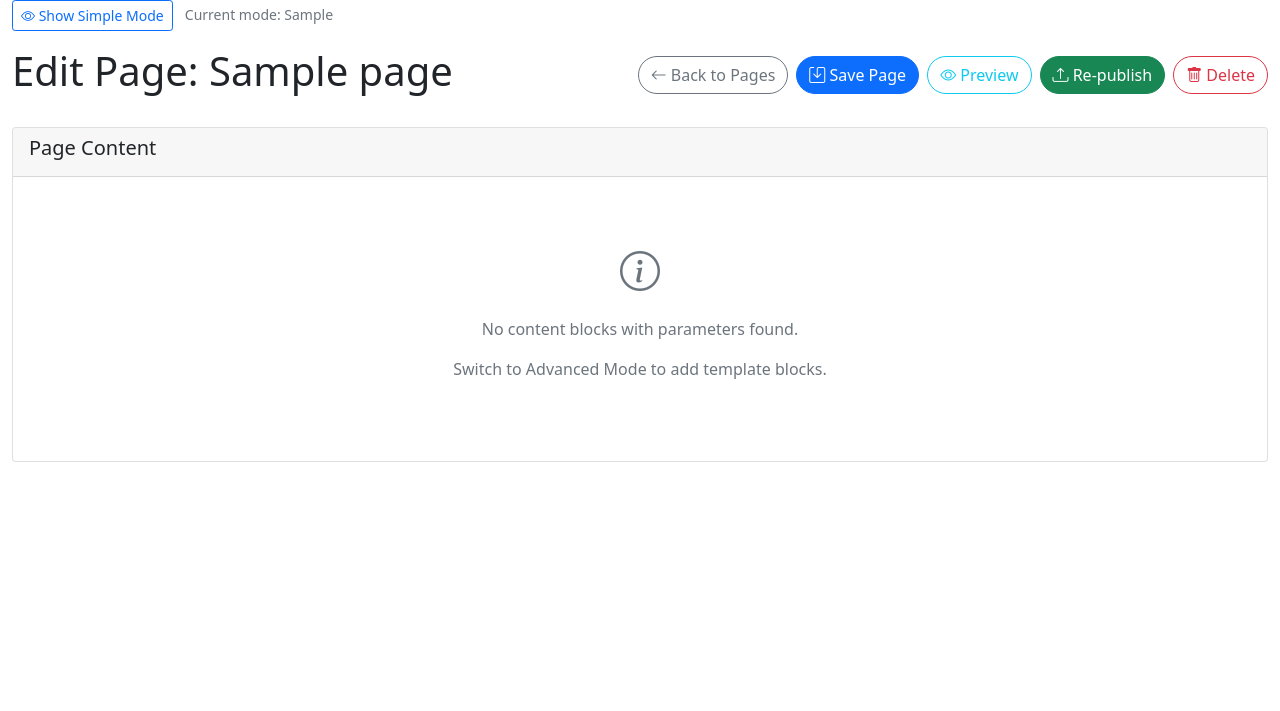
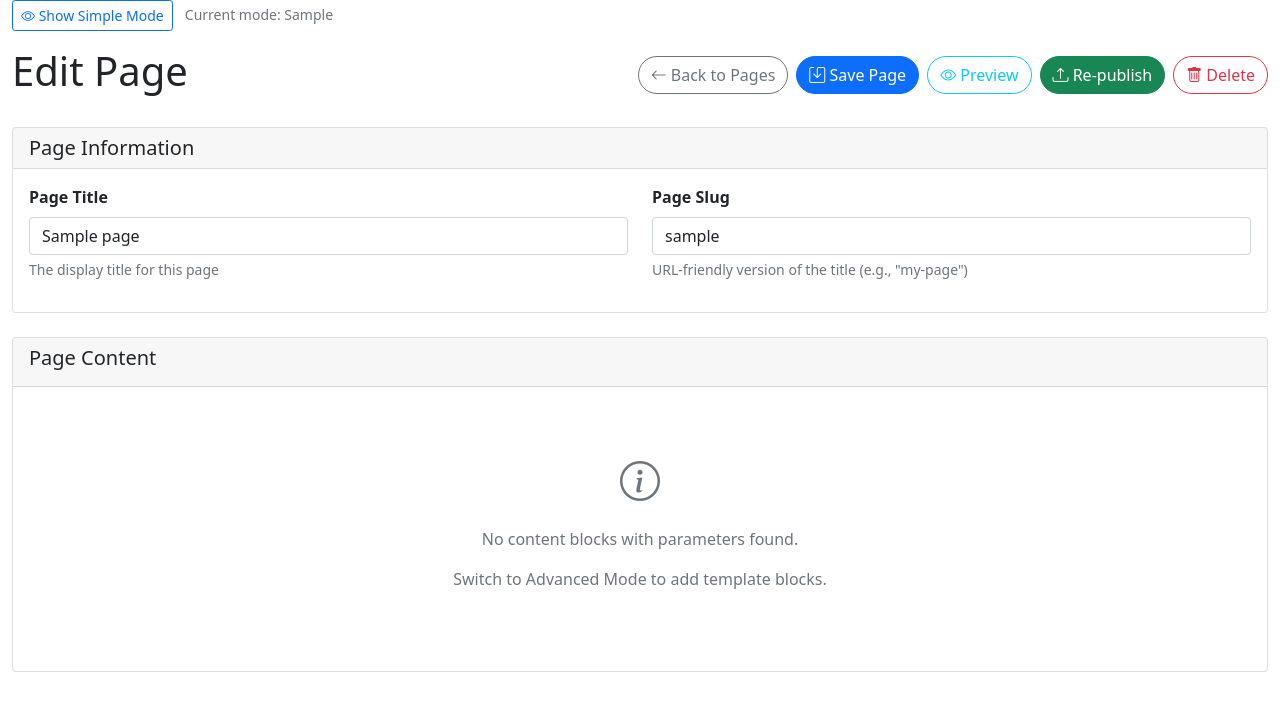
Before and after one commit to oskarst/freedomCms, a Flask app: page /admin/pages/1/edit in a window 1280 px wide. Shown: the part 56-767 px from the top of the page. Run offline with Flask 3, Linux system fonts and the light colour scheme; the visitor is signed in with stand-in values (Sample User, id 1); data comes from the database, SQL or seed files in the repository; tables that the repository leaves empty hold one stand-in row (values such as "Sample post").

Commit message:
page title and slug etiding

```diff
--- a/cms/templates/pages/edit.html
+++ b/cms/templates/pages/edit.html
@@ -29,13 +29,13 @@
         </div>
     </div>
 
-    <form method="post" id="pageForm">
+    <form method="post" id="pageForm" onsubmit="return validatePageForm()">
         <input type="hidden" name="action" value="save">
 
         <div class="row">
             <div class="col-12">
                 <div class="d-flex justify-content-between align-items-center mb-4">
-                    <h1>Edit Page: {{ page.title }}</h1>
+                    <h1>Edit Page</h1>
                     <div class="d-flex gap-2">
                         <a href="{{ url_for('pages.pages') }}" class="btn btn-outline-secondary rounded-pill">
                             <i class="bi bi-arrow-left"></i> Back to Pages
@@ -54,6 +54,37 @@
                                 onclick="return confirm('Are you sure you want to delete this page?')">
                             <i class="bi bi-trash"></i> Delete
                         </button>
+                    </div>
+                </div>
+            </div>
+        </div>
+
+        <!-- Page Title and Slug Section -->
+        <div class="row mb-4">
+            <div class="col-12">
+                <div class="card">
+                    <div class="card-header">
+                        <h5 class="mb-0">Page Information</h5>
+                    </div>
+                    <div class="card-body">
+                        <div class="row">
+                            <div class="col-md-6">
+                                <div class="mb-3">
+                                    <label for="page_title" class="form-label fw-bold">Page Title</label>
+                                    <input type="text" class="form-control" id="page_title" name="page_title"
+                                           value="{{ page.title }}" required oninput="generateSlug()">
+                                    <div class="form-text">The display title for this page</div>
+                                </div>
+                            </div>
+                            <div class="col-md-6">
+                                <div class="mb-3">
+                                    <label for="page_slug" class="form-label fw-bold">Page Slug</label>
+                                    <input type="text" class="form-control" id="page_slug" name="page_slug"
+                                           value="{{ page.slug }}" required>
+                                    <div class="form-text">URL-friendly version of the title (e.g., "my-page")</div>
+                                </div>
+                            </div>
+                        </div>
                     </div>
                 </div>
             </div>
@@ -584,6 +615,79 @@ function toggleBlockContent(blockId) {
         }, 100);
     }
 }
+
+// Generate slug from title
+function generateSlug() {
+    const titleInput = document.getElementById('page_title');
+    const slugInput = document.getElementById('page_slug');
+
+    if (titleInput && slugInput) {
+        // Only auto-generate if slug is empty or matches the previous title
+        const currentTitle = titleInput.value;
+        const currentSlug = slugInput.value;
+
+        // Simple slug generation (convert to lowercase, replace spaces with hyphens, remove special chars)
+        const generatedSlug = currentTitle
+            .toLowerCase()
+            .replace(/[^a-z0-9\s-]/g, '') // Remove special characters except spaces and hyphens
+            .replace(/\s+/g, '-') // Replace spaces with hyphens
+            .replace(/-+/g, '-') // Replace multiple hyphens with single hyphen
+            .replace(/^-|-$/g, ''); // Remove leading/trailing hyphens
+
+        // Only update if slug is empty or if it looks like it was auto-generated
+        if (!currentSlug || currentSlug === slugifyPreviousTitle) {
+            slugInput.value = generatedSlug;
+        }
+
+        // Store the current title for next comparison
+        slugifyPreviousTitle = currentTitle;
+    }
+}
+
+// Store previous title for slug generation comparison
+let slugifyPreviousTitle = '';
+
+// Validate page form before submission
+function validatePageForm() {
+    const titleInput = document.getElementById('page_title');
+    const slugInput = document.getElementById('page_slug');
+
+    if (!titleInput || !slugInput) {
+        return true; // Let server handle validation if elements not found
+    }
+
+    const title = titleInput.value.trim();
+    const slug = slugInput.value.trim();
+
+    if (!title) {
+        alert('Page title is required');
+        titleInput.focus();
+        return false;
+    }
+
+    if (!slug) {
+        alert('Page slug is required');
+        slugInput.focus();
+        return false;
+    }
+
+    // Validate slug format (only lowercase letters, numbers, and hyphens)
+    const slugPattern = /^[a-z0-9-]+$/;
+    if (!slugPattern.test(slug)) {
+        alert('Page slug can only contain lowercase letters, numbers, and hyphens');
+        slugInput.focus();
+        return false;
+    }
+
+    // Check for consecutive hyphens or leading/trailing hyphens
+    if (slug.includes('--') || slug.startsWith('-') || slug.endsWith('-')) {
+        alert('Page slug cannot have consecutive hyphens or start/end with hyphens');
+        slugInput.focus();
+        return false;
+    }
+
+    return true;
+}
 </script>
 <link rel="stylesheet" href="https://cdnjs.cloudflare.com/ajax/libs/codemirror/5.65.16/codemirror.min.css">
 <link rel="stylesheet" href="https://cdnjs.cloudflare.com/ajax/libs/codemirror/5.65.16/theme/neo.min.css">
--- a/cms/views/pages.py
+++ b/cms/views/pages.py
@@ -460,6 +460,28 @@ def edit_page(page_id):
             return redirect(url_for('pages.edit_page', page_id=page_id))
 
         elif action == 'save':
+            # Update page title and slug
+            page_title = request.form.get('page_title', '').strip()
+            page_slug = request.form.get('page_slug', '').strip()
+
+            if not page_title:
+                flash('Page title is required', 'error')
+                return redirect(url_for('pages.edit_page', page_id=page_id))
+
+            if not page_slug:
+                flash('Page slug is required', 'error')
+                return redirect(url_for('pages.edit_page', page_id=page_id))
+
+            # Check if slug already exists (excluding current page)
+            cursor.execute('SELECT id FROM pages WHERE slug = ? AND id != ?', (page_slug, page_id))
+            if cursor.fetchone():
+                flash('Page with this slug already exists', 'error')
+                return redirect(url_for('pages.edit_page', page_id=page_id))
+
+            # Update page title and slug
+            cursor.execute('UPDATE pages SET title = ?, slug = ?, updated_at = CURRENT_TIMESTAMP WHERE id = ?',
+                         (page_title, page_slug, page_id))
+
             # Update page templates
             cursor.execute('SELECT pt.id, pt.template_id, pt.use_default, pt.sort_order FROM page_templates pt WHERE pt.page_id = ? ORDER BY pt.sort_order', (page_id,))
             existing_templates = cursor.fetchall()
```
